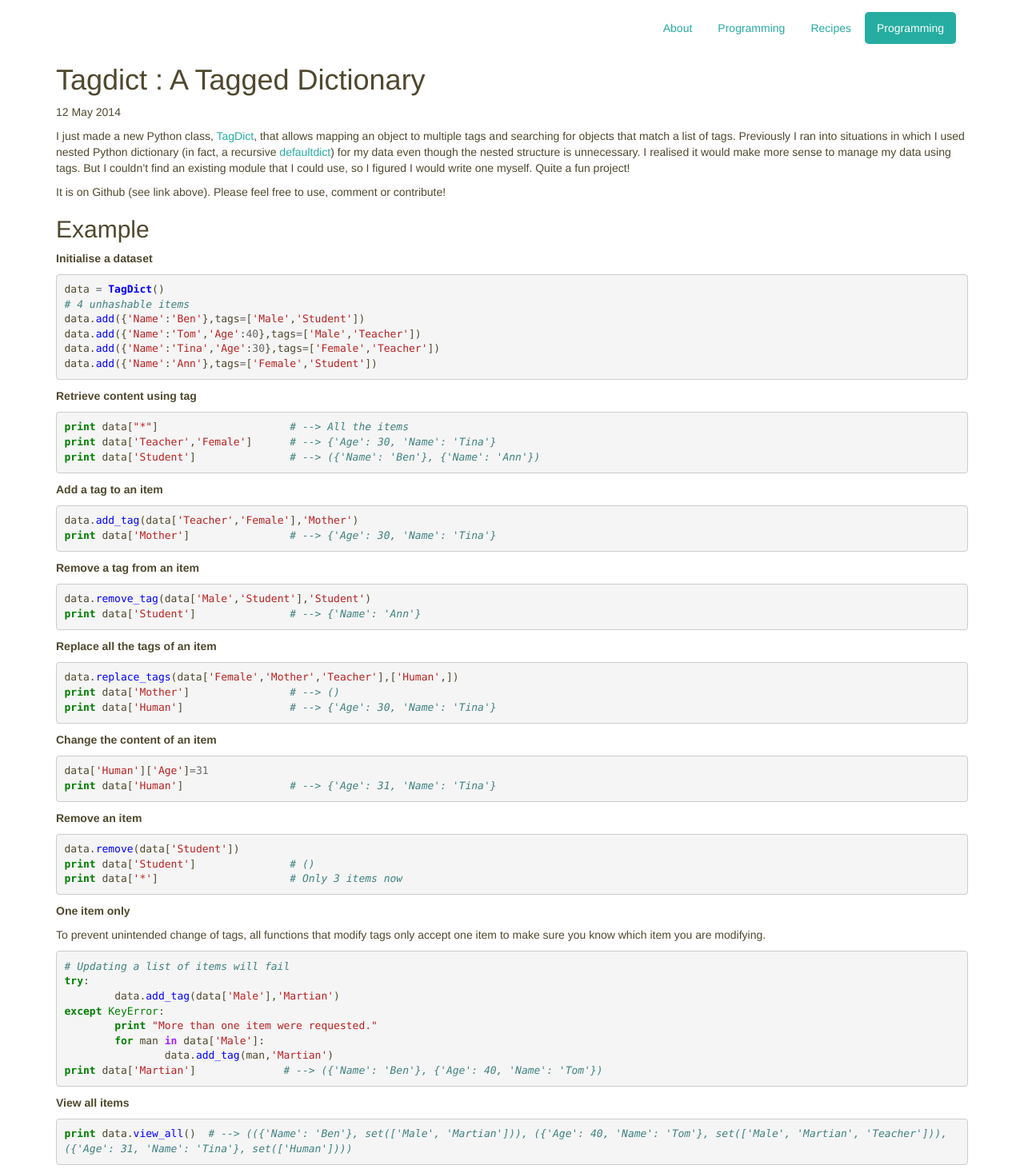
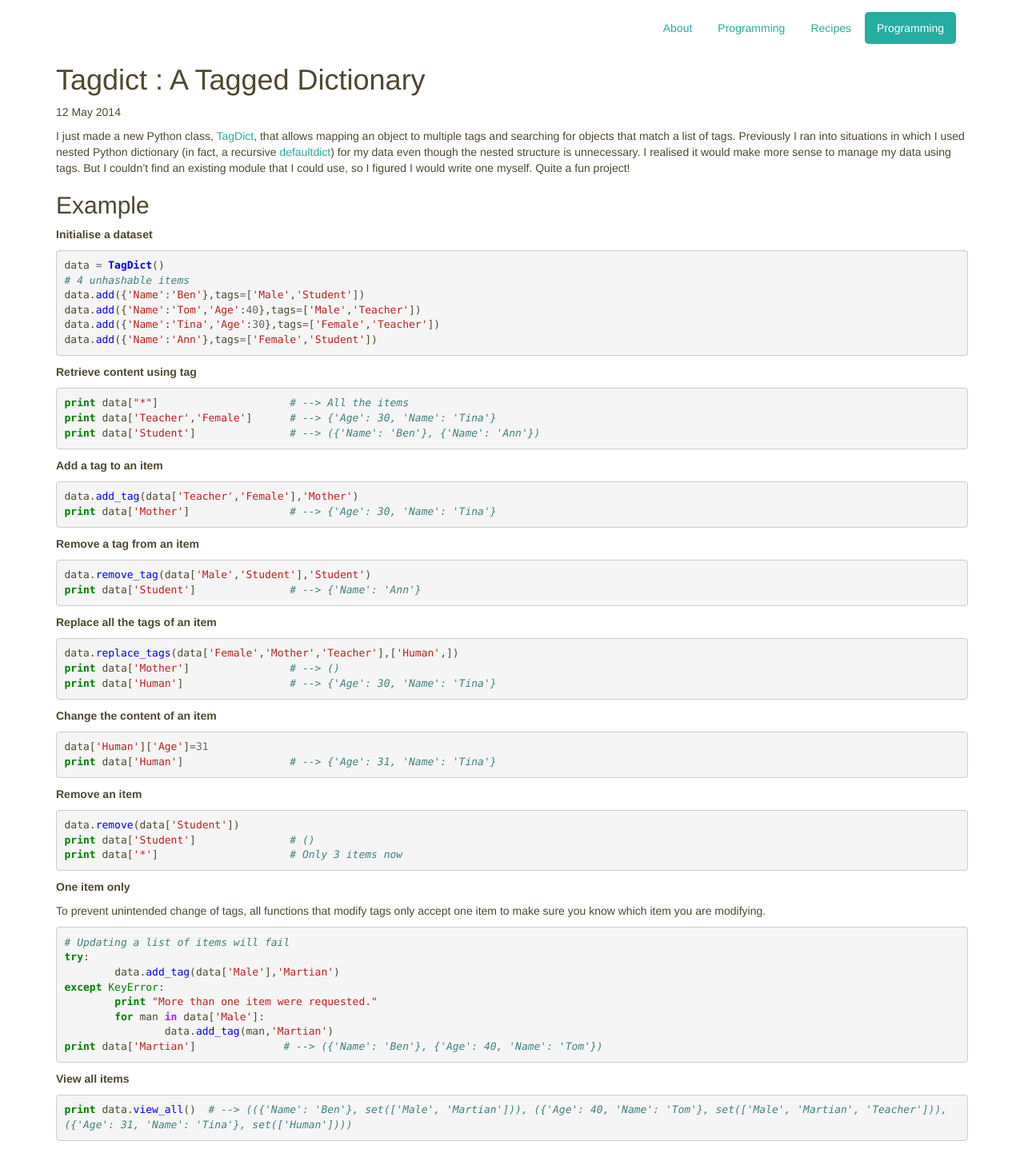
Before and after one commit to kitchoi/kitchoi.github.io, a Jekyll site: the page built from _posts/2014-05-12-TagDict-:-A-Tagged-Dictionary.md, in a window 1280 px wide. Shown: the whole page at 80% size. Built offline with Jekyll 4.4.1, drawn with Linux system fonts in a browser that asks for light colours; Markdown is read by kramdown in place of the engine named in the settings; after the commit the page ends 1437 px from its top, so only the background shows below that.

Commit message:
Edited post

```diff
--- a/_posts/2014-05-12-TagDict-:-A-Tagged-Dictionary.md
+++ b/_posts/2014-05-12-TagDict-:-A-Tagged-Dictionary.md
@@ -4,8 +4,6 @@ category: programming
 ---
 
 I just made a new Python class, [TagDict](https://github.com/kitchoi/tagdict), that allows mapping an object to multiple tags and searching for objects that match a list of tags.  Previously I ran into situations in which I used nested Python dictionary (in fact, a recursive [defaultdict](https://docs.python.org/2/library/collections.html)) for my data even though the nested structure is unnecessary.  I realised it would make more sense to manage my data using tags.  But I couldn't find an existing module that I could use, so I figured I would write one myself.  Quite a fun project!
-
-It is on Github (see link above).  Please feel free to use, comment or contribute!
 
 Example
 ---
```
